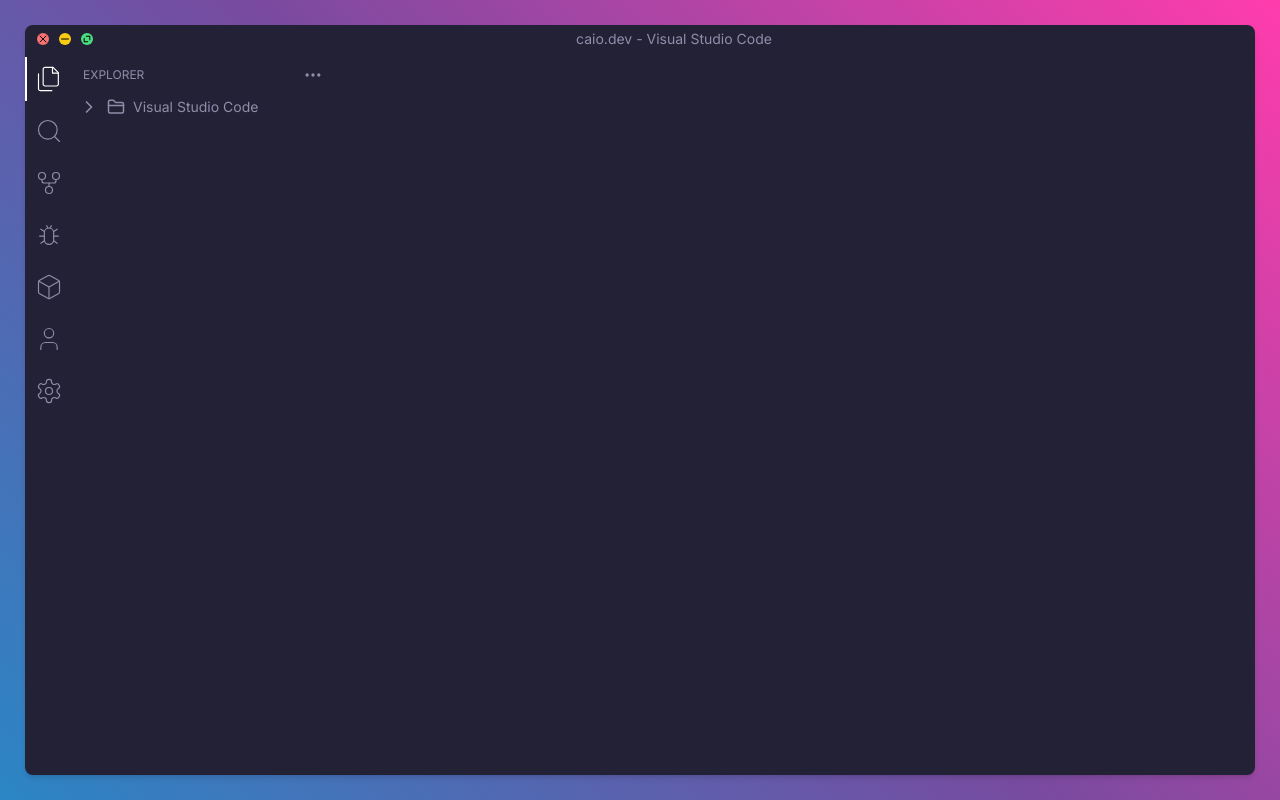
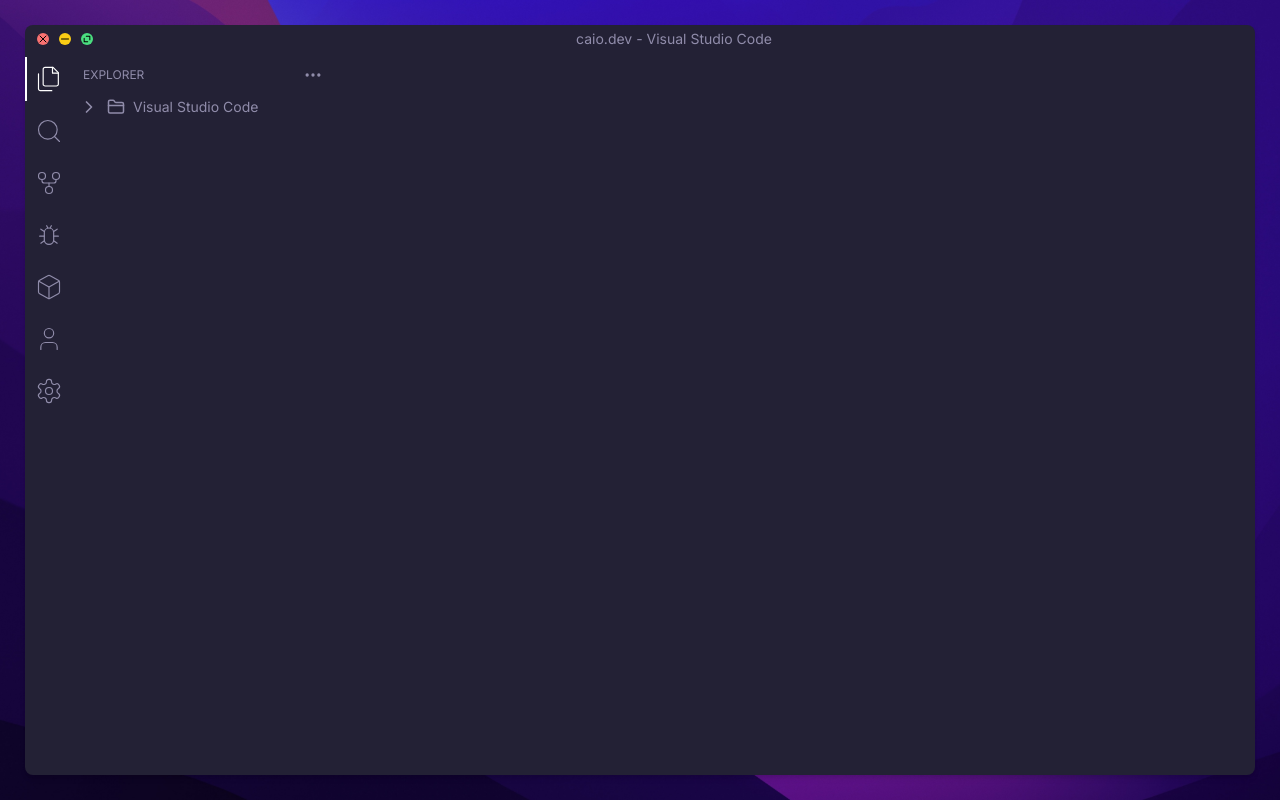
Before and after one commit to CaioSSilva/VSCode-Information, a Next.js app: page / in a window 1280 px wide. Built offline with nearby package versions, Linux system fonts and the light colour scheme.

Commit message:
vscode roolback update

```diff
--- a/src/app/globals.css
+++ b/src/app/globals.css
@@ -2,12 +2,6 @@
 @tailwind components;
 @tailwind utilities;
 
-body{
-    background-color: #8BC6EC;
-    background-color: #FF3CAC;
-background-image: linear-gradient(225deg, #FF3CAC 0%, #784BA0 50%, #2B86C5 100%);
-
-}
 code {
     counter-reset: step;
     counter-increment: step 0;
--- a/src/app/layout.tsx
+++ b/src/app/layout.tsx
@@ -1,5 +1,6 @@
 "use client";
 import { useState } from "react";
+import Background from "../assets/BackGround.png";
 import Draggable, { DraggableData } from "react-draggable";
 import Image from "next/image";
 import Link from "next/link";
@@ -44,8 +45,14 @@
   };
   return (
     <html lang="en" className={inter.className}>
-      <link rel="shortcut icon" href="https://raw.githubusercontent.com/CaioSSilva/VSCode-Information/main/src/assets/vscode.png" />
       <body>
+        <Image
+          src={Background}
+          alt=""
+          fill={true}
+          quality={80}
+          className="object-cover"
+        />
         <div
           className="relative h-screen flex overflow-clip"
           style={{ padding: maximize ? "0px" : "25px" }}
--- a/src/app/page.tsx
+++ b/src/app/page.tsx
@@ -1,9 +1,5 @@
-export const metadata = {
-  title: {
-    default: 'Caio Souza Silva - Home'
-  },
-  description: 'Page with my VSCode configurations'
-};
 export default function Home() {
-  return <></>;
+  return (
+    <></>
+  )
 }
--- a/src/app/vscode/extensions/page.tsx
+++ b/src/app/vscode/extensions/page.tsx
@@ -2,10 +2,6 @@
 import Header from "@/components/Header";
 import React from "react";
 import { FileJson } from "lucide-react";
-
-export const metadata =  {
-  title: 'Caio Souza Silva - Extensions'
-}
 
 export default function page() {
   const settingsURL =
--- a/src/app/vscode/settings/page.tsx
+++ b/src/app/vscode/settings/page.tsx
@@ -2,10 +2,6 @@
 import Header from "@/components/Header";
 import React from "react";
 import { FileJson } from "lucide-react";
-
-export const metadata =  {
-  title: 'Caio Souza Silva - Settings'
-}
 
 export default function page() {
   const settingsURL =
--- a/src/components/CopyBtn.tsx
+++ /dev/null
@@ -1,17 +0,0 @@
-"use client"
-import { Clipboard } from "lucide-react";
-
-interface CopyProps{
-    code:string
-}
-export default function CopyBtn({code}:CopyProps) {
-    function Copy(){
-        navigator.clipboard.writeText(code)
-    }
-    return (
-        <div className=" w-32 h-10 bg-[#232135] flex justify-around items-center rounded-md hover:bg-[#383353] cursor-pointer m-3 group p-3 gap-3" onClick={()=>Copy()}>
-            <Clipboard className="stroke-[#908caa] group-hover:stroke-white" size={18}/>
-            <p className="text-sm text-[#908caa] group-hover:text-white">Copy text</p>
-        </div>
-    );
-}
--- a/src/components/GistInfo.tsx
+++ b/src/components/GistInfo.tsx
@@ -1,6 +1,5 @@
 import shiki from "shiki";
 import { Code } from "./Code";
-import CopyBtn from "./CopyBtn";
 interface GistProps {
   GistURL: string;
   lang: string;
@@ -16,10 +15,8 @@
   const code = Highlight.codeToHtml(responseToTxt, { lang });
 
   return (
-    <div className="flex flex-1 scrollbar-thin scrollbar-thumb-[#2b2838] scrollbar-track-inherit overflow-y-scroll h-[95%] justify-between">
+    <div className="flex flex-1 scrollbar-thin scrollbar-thumb-[#2b2838] scrollbar-track-inherit overflow-y-scroll h-[95%]">
       <Code code={code} />
-
-      <CopyBtn code={responseToTxt}/>
     </div>
   );
 }
```
Also changed, not shown: .eslintrc.json (deleted), src/assets/BackGround.png (added), 1 other file (tests, documents, lock files or other folders).
